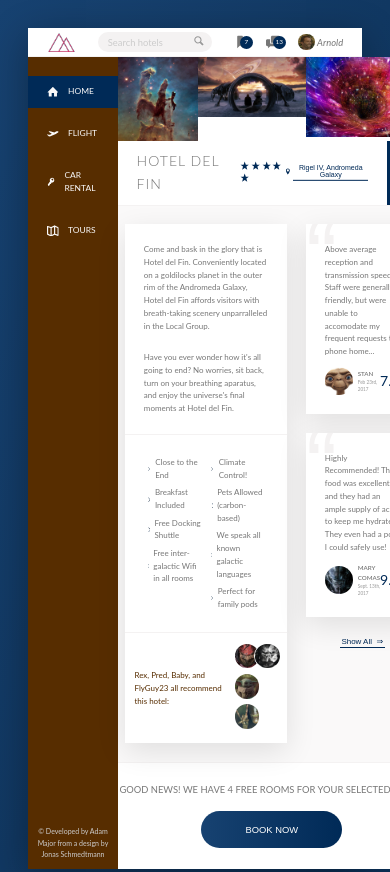
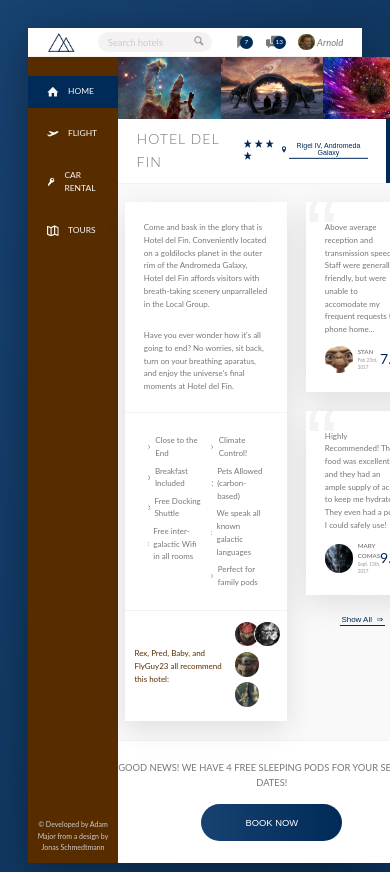
Before and after one commit to Beschuetzer/Trillo, a website: page index.html in a window 390 px wide. Shown: the top 872 px of the page. Drawn offline with Linux system fonts and the light colour scheme.

Commit message:
All assets done but no media queries yet

```diff
--- a/index.html
+++ b/index.html
@@ -8,12 +8,12 @@
         <link rel="stylesheet" href="css/style.css">
         <link rel="shortcut icon" type="image/png" href="img/favicon.png">
 
-        <title>trillo &mdash; Your all-in-one booking app</title>
+        <title>Booker &mdash; Your all-in-one booking app</title>
     </head>
     <body>
         <div class="container">
             <header class="header">
-                <img src="img/logo.png" alt="Trillo Logo" class="logo">
+                <img src="img/logo-blue.png" alt="Booker Logo" class="logo">
 
                 <form action="#" class="search">
                     <input type="text" class="search__input" placeholder="Search hotels">
@@ -92,13 +92,13 @@
                 <main class="hotel-view">
                     <div class="gallery">
                         <figure class="gallery__item">
-                            <img src="img/hotel-4.jpg" alt="Photo of Hotel" class="gallery__photo">
+                            <img src="img/hotel-4-cropped.jpg" alt="Photo of Hotel" class="gallery__photo">
                         </figure>
                         <figure class="gallery__item">
-                            <img src="img/hotel-5.jpg" alt="Another Photo of Hotel" class="gallery__photo">
+                            <img src="img/hotel-5-cropped.jpg" alt="Another Photo of Hotel" class="gallery__photo">
                         </figure>
                         <figure class="gallery__item">
-                            <img src="img/hotel-6.jpg" alt="Last Photo of Hotel" class="gallery__photo">
+                            <img src="img/hotel-6-cropped.jpg" alt="Last Photo of Hotel" class="gallery__photo">
                         </figure>
                     </div>
                     <div class="overview">
@@ -108,9 +108,6 @@
                         <div class="overview__stars">
                             <svg class="overview__icon-star">
                             <use xlink:href="img/sprite.svg#icon-star"></use>
-                            </svg>
-                            <svg class="overview__icon-star">
-                                <use xlink:href="img/sprite.svg#icon-star"></use>
                             </svg>
                             <svg class="overview__icon-star">
                                 <use xlink:href="img/sprite.svg#icon-star"></use>
@@ -197,11 +194,11 @@
                     </div>
                     <div class="cta">
                         <h2 class="cta__book-now">
-                            Good news!  We have 4 free rooms for your selected dates!
+                            Good news!  We have 4 free sleeping pods for your selected dates!
                         </h2>
                         <button class="cta-btn">
                             <span class="cta-btn__visible">Book Now</span>
-                            <span class="cta-btn__invisible">Only 4 rooms left</span>
+                            <span class="cta-btn__invisible">Only 4 pods left</span>
                         </button>
                     </div>
                 </main>
--- a/sass/components/_components.scss
+++ b/sass/components/_components.scss
@@ -1,15 +1,7 @@
-//////////////////////////////////////////////
-//LOGO
 .logo {
     height: $default-font-size * 2;
     margin-left: $default-font-size * 1.125;
-    background-color: $color-primary-dark;
-    -webkit-mask-image: url(../img/logo.png);
-    -webkit-mask-size: cover;
 }
-
-//////////////////////////////////////////////
-//search
 .search {
     flex: 0 0 40%;
     display: flex;
@@ -65,11 +57,6 @@
     }
 }
 
-
-
-
-//////////////////////////////////////////////
-//user navigation
 .user-nav {
     height: $default-font-size * 3;
     align-self: stretch;
@@ -123,8 +110,6 @@
 
 }
 
-//////////////////////////////////////////////
-//GALLERY
 .gallery{
     display: flex;
     &__item {
@@ -135,8 +120,7 @@
         display: block;
     }
 }
-//////////////////////////////////////////////
-//overview
+
 .overview {
     display: flex;
     align-items: center;
@@ -188,8 +172,6 @@
     }
 }
 
-//////////////////////////////////////////////
-//button
 .btn {
     cursor: pointer;
     &--inline {
@@ -226,8 +208,6 @@
     }
 }
 
-//////////////////////////////////////////////
-//PARAGRAPH
 .paragraph {
     padding: 0 $default-font-size * 2;
     &:first-child {
@@ -239,8 +219,6 @@
     }
 }
 
-//////////////////////////////////////////////
-//LIST
 .list {
     list-style: none;
     column-count: 2;
@@ -277,8 +255,7 @@
 
     }
 }
-//////////////////////////////////////////////
-//RECOMMEND
+
 .recommend {
     padding: 0 $default-font-size $default-font-size $default-font-size;
     font-size: $default-font-size * .85;
@@ -303,8 +280,6 @@
     }
 }
 
-//////////////////////////////////////////////
-//REVIEW
 .review {
     overflow: hidden;
     position: relative;
@@ -364,8 +339,6 @@
     }
 }
 
-//////////////////////////////////////////////
-//CTA
 .cta {
 
     // color: $color-grey-dark-1;
@@ -379,8 +352,6 @@
     }
 }
 
-//////////////////////////////////////////////
-//CTA button
 .cta-btn {
     cursor: pointer;
     width: 33%;
```
Also changed, not shown: css/style.css, img/hotel-4-cropped.jpg (added), img/hotel-5-cropped.jpg (added), img/hotel-6-cropped.jpg (added), img/logo-blue.png (added), 1 other file.
